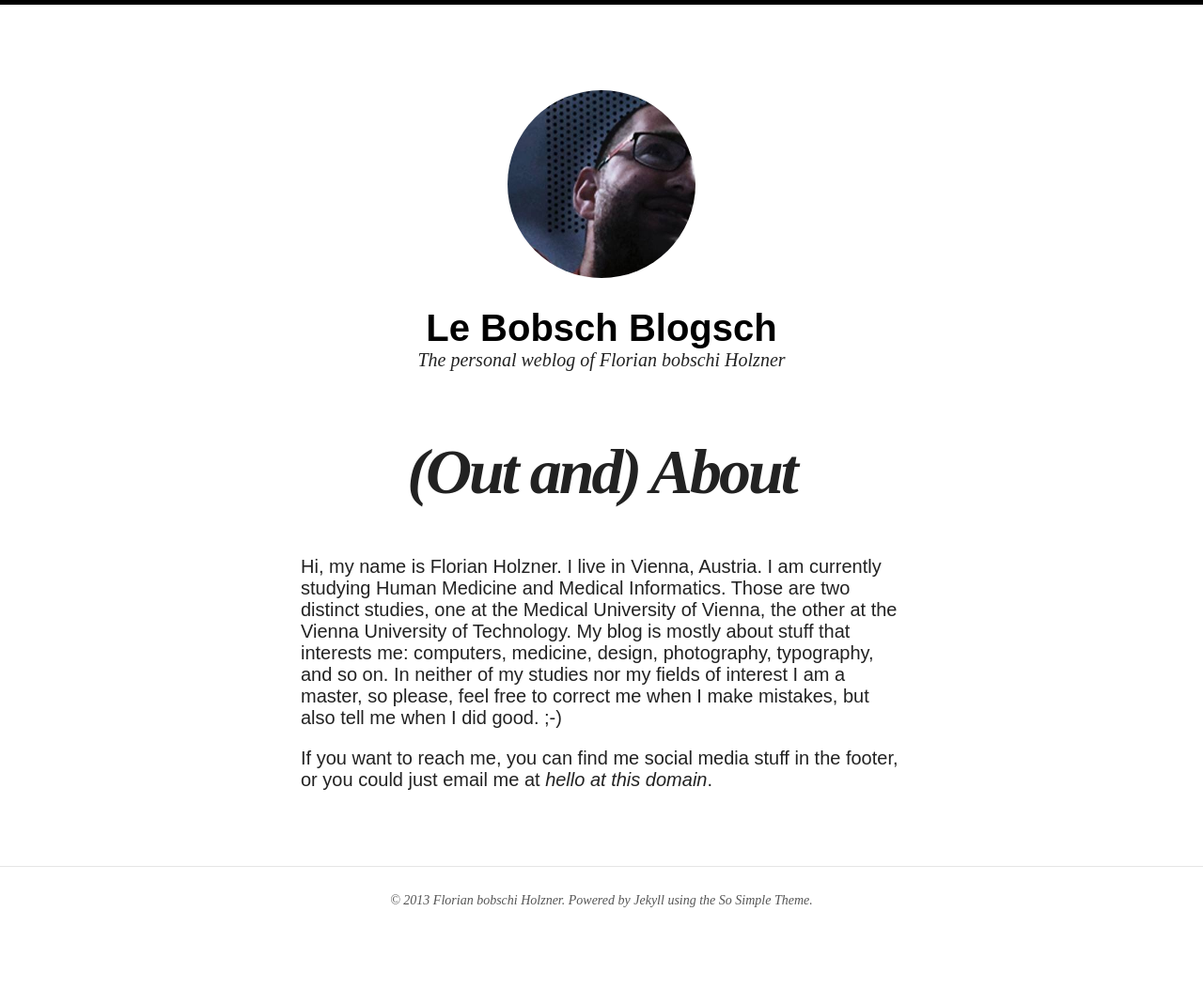
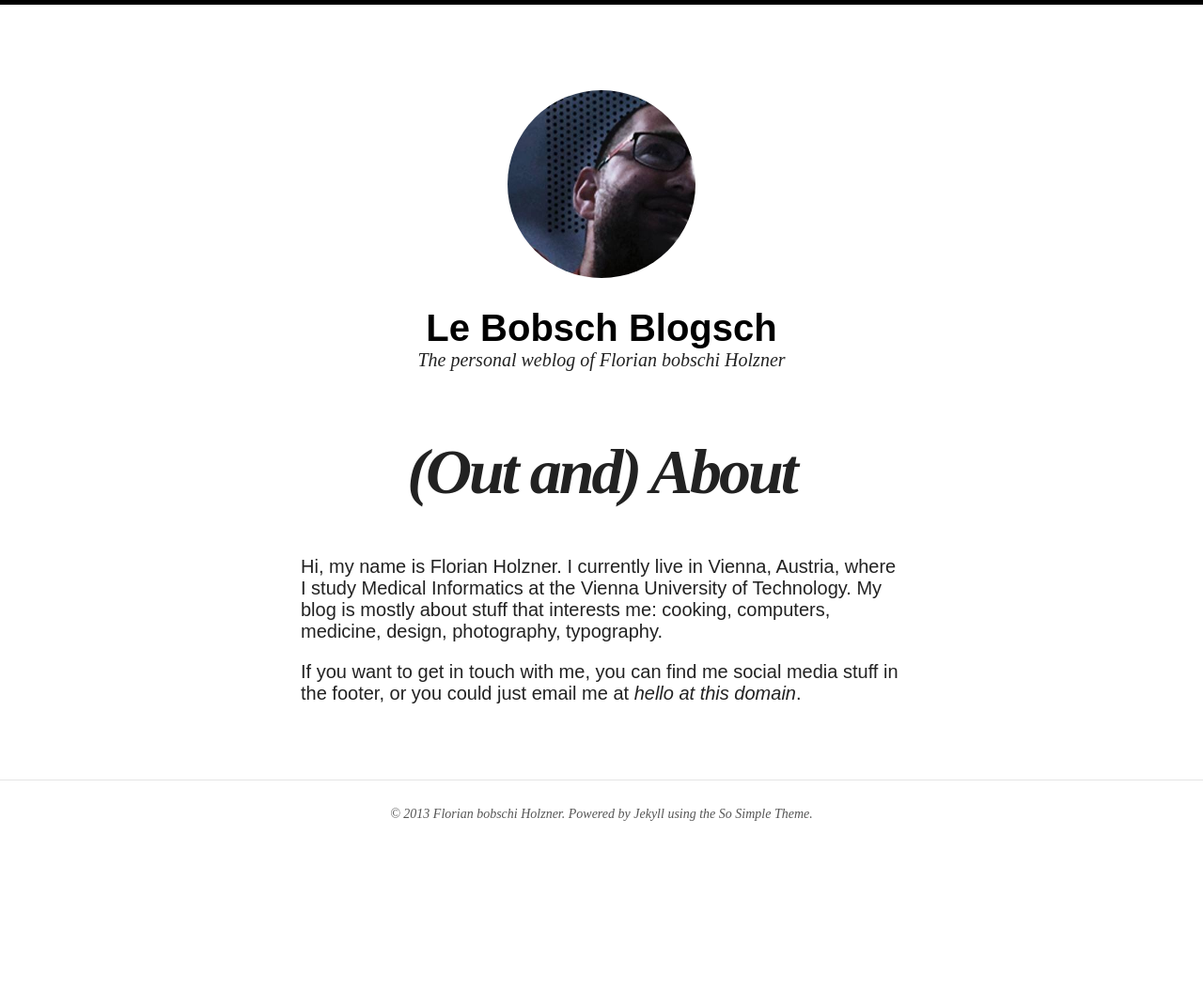
Before and after one commit to bobschi/lebobs.ch, a Jekyll site: the page built from about.md, in a window 1280 px wide. Shown: the whole page at 94% size. Built offline with Jekyll 4.4.1, drawn with Linux system fonts in a browser that asks for light colours; nearby versions of some CDN libraries; after the commit the page ends 977 px from its top, so only the background shows below that.

Commit message:
updated the about page

```diff
--- a/about.md
+++ b/about.md
@@ -6,6 +6,6 @@ tags: [about]
 modified: 2013-10-06
 ---
 
-Hi, my name is Florian Holzner. I live in Vienna, Austria. I am currently studying Human Medicine and Medical Informatics. Those are two distinct studies, one at the Medical University of Vienna, the other at the Vienna University of Technology. My blog is mostly about stuff that interests me: computers, medicine, design, photography, typography, and so on. In neither of my studies nor my fields of interest I am a master, so please, feel free to correct me when I make mistakes, but also tell me when I did good. ;-)
+Hi, my name is Florian Holzner. I currently live in Vienna, Austria, where I study Medical Informatics at the Vienna University of Technology. My blog is mostly about stuff that interests me: cooking, computers, medicine, design, photography, typography.
 
-If you want to reach me, you can find me social media stuff in the footer, or you could just email me at *hello at this domain*.
+If you want to get in touch with me, you can find me social media stuff in the footer, or you could just email me at *hello at this domain*.
```
Also changed, not shown: 1 other file.
